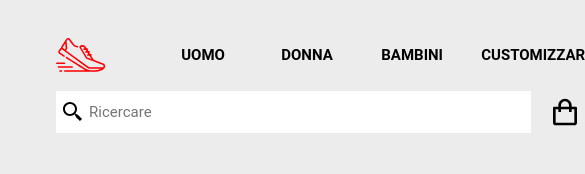
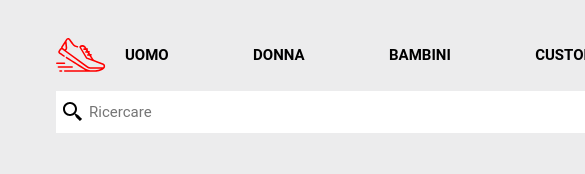
Before and after one commit to filipesaretta/rocketshoes, a website built with Parcel: page src/index.html in a window 390 px wide. Shown: the top 174 px of the page, 585 px wide, since content can reach past the window. Built offline with nearby package versions, Linux system fonts and the light colour scheme.

Commit message:
Fix for mobile

```diff
--- a/src/scss/components/_header.scss
+++ b/src/scss/components/_header.scss
@@ -2,24 +2,26 @@
   position: absolute;
   width: 100%;
   display: grid;
-  grid-template-columns: auto 1fr 1fr;
+  grid-template-columns: auto 1fr max-content;
   padding: 4rem 6rem;
   align-items: center;
+  height: 5rem;
+
+  z-index: 10;
+
   &__logo {
     width: 50px;
   }
 
   &__nav {
-    margin-left: 8rem;
-
     .nav__list {
-      display: grid;
+      display: flex;
+      justify-content: center;
+      margin-left: 2rem;
       list-style: none;
-      // grid-template-columns: repeat(4, minmax(150px, 1fr));
-      grid-template-columns: repeat(4, minmax(100px, 1fr));
 
       @media (min-width: 900px) {
-        grid-template-columns: repeat(4, minmax(180px, 1fr));
+        margin-left: 0;
       }
     }
     .list__item {
```
